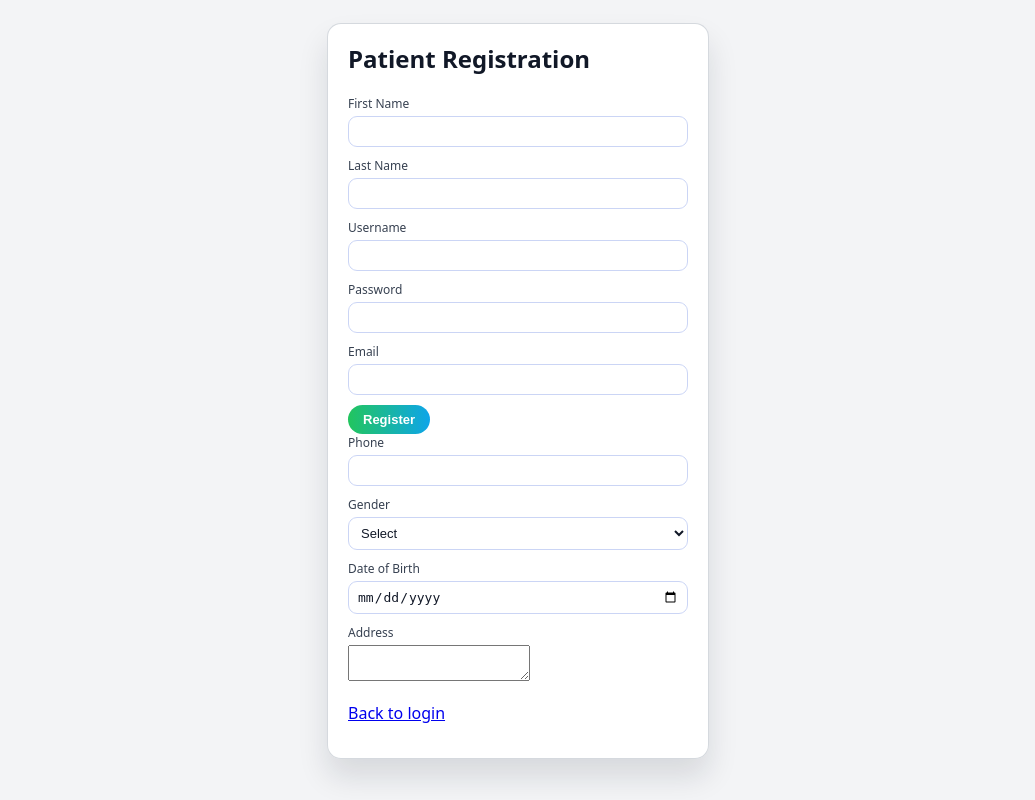
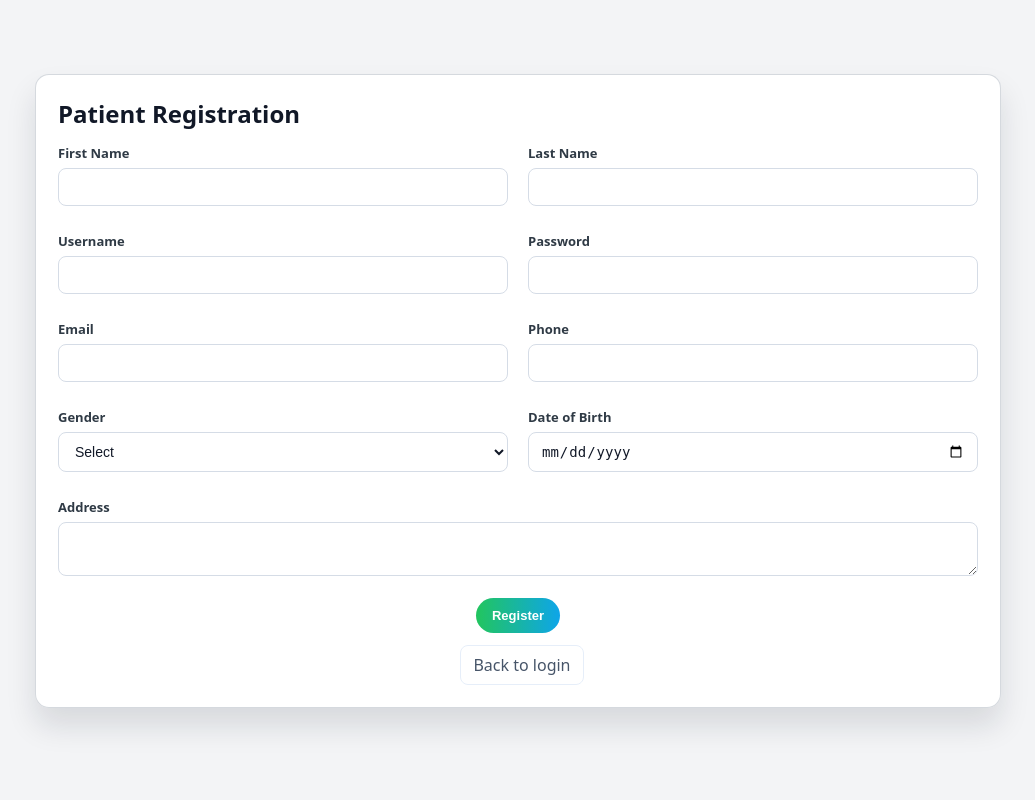
Before and after one commit to sudheermca51/mmp_poc, a Spring Boot app: page /patient/register in a window 1280 px wide. Shown: the whole page, without its empty margins (122-1157 px from the left). Run offline with Spring Boot 4, Linux system fonts and the light colour scheme.

Commit message:
All the UI layout everything is updated.. and working

```diff
--- a/mmp/src/main/resources/static/css/app.css
+++ b/mmp/src/main/resources/static/css/app.css
@@ -386,3 +386,116 @@
   color:#2b3a4a;
 }
 .table-btn.secondary { background:#f8fafc; }
+/* ===== TABLE STYLING - MMP CLEAN UI ===== */
+
+.table-styled {
+  width: 100%;
+  border-collapse: collapse;
+  background: #ffffff;
+  border: 2px solid #d0d7e2;         /* Highlighted border */
+  border-radius: 12px;
+  overflow: hidden;
+  box-shadow: 0 4px 20px rgba(0,0,0,0.05);
+}
+
+/* --- Header --- */
+.table-styled thead th {
+  background: linear-gradient(90deg, #4f46e5, #7c3aed);
+  color: white;
+  padding: 14px;
+  text-align: center;                /* Center header text */
+  font-size: 16px;                   /* Larger */
+  font-weight: 700;                  /* Bold */
+  border-bottom: 2px solid #d0d7e2;
+}
+
+/* --- Row Cells --- */
+.table-styled tbody td {
+  padding: 12px 10px;
+  border-bottom: 1px solid #e5e7eb;
+  text-align: center;                /* Center align rows too */
+  font-size: 15px;
+}
+
+/* --- Alternating Rows --- */
+.table-styled tbody tr:nth-child(even) {
+  background: #f9fafb;
+}
+
+/* --- Hover (optional) --- */
+.table-styled tbody tr:hover {
+  background: #eef2ff;
+}
+
+/* --- Empty row styling --- */
+.table-styled tbody tr td[colspan] {
+  font-style: italic;
+  color: #6b7280;
+  padding: 25px;
+}
+.table-styled thead th {
+  letter-spacing: 0.5px;
+  text-transform: uppercase;
+}
+/* ===== Clean two-column registration layout ===== */
+
+.register-grid {
+  display: grid;
+  grid-template-columns: repeat(2, 1fr);
+  gap: 16px 20px;
+}
+
+.register-field {
+  display: flex;
+  flex-direction: column;
+}
+
+.register-field.full {
+  grid-column: 1 / -1;
+}
+
+.register-field label {
+  font-size: 13px;
+  font-weight: 600;
+  color: #2f3a45;
+  margin-bottom: 6px;
+}
+
+.register-field input,
+.register-field select,
+.register-field textarea {
+  padding: 10px 12px;
+  border-radius: 8px;
+  border: 1px solid #d5dce6;
+  background: #fff;
+  font-size: 14px;
+}
+
+.register-field input:focus,
+.register-field select:focus,
+.register-field textarea:focus {
+  outline: none;
+  border-color: #3b82f6;
+  box-shadow: 0 0 0 2px rgba(59,130,246,0.2);
+}
+
+.register-card {
+  max-width: 820px;
+  width: 100%;
+  padding: 26px;
+  border-radius: 12px;
+  box-shadow: 0 12px 30px rgba(0,0,0,0.08);
+}
+
+.register-card h2 {
+  margin-top: 0;
+  margin-bottom: 18px;
+  font-size: 22px;
+  font-weight: 700;
+}
+
+@media (max-width: 780px) {
+  .register-grid {
+    grid-template-columns: 1fr;
+  }
+}
--- a/mmp/src/main/resources/templates/patient/patient-home.html
+++ b/mmp/src/main/resources/templates/patient/patient-home.html
@@ -133,9 +133,9 @@
             </div>
         </div>
 
-        <div class="card">
+        <div class="table-card">
             <h3>Appointments</h3>
-            <table>
+            <table class="table-styled">
                 <thead>
                 <tr>
                     <th>Date</th>
--- a/mmp/src/main/resources/templates/patient/patient-register.html
+++ b/mmp/src/main/resources/templates/patient/patient-register.html
@@ -3,43 +3,112 @@
 <head>
     <title>Patient Registration - MMP</title>
     <link rel="stylesheet" th:href="@{/css/app.css}">
+    <!-- minimal inline styles for two-column layout (safe & non-invasive) -->
+    <style>
+      .form-grid {
+        display: grid;
+        grid-template-columns: repeat(2, 1fr);
+        gap: 14px 18px;
+        align-items: start;
+        width: 100%;
+        box-sizing: border-box;
+      }
+      .form-row { display:flex; flex-direction:column; }
+      .form-row.full { grid-column: 1 / -1; }
+      .form-row label { margin-bottom:6px; font-weight:600; color:#2b4250; font-size:13px; }
+      .form-row input, .form-row textarea, .form-row select {
+        width:100%;
+        padding:10px 12px;
+        border-radius:8px;
+        border:1px solid #e6eef9;
+        background:#fff;
+        box-sizing:border-box;
+        font-size:14px;
+        color:#0f172a;
+      }
+      .form-row textarea { min-height:90px; resize:vertical; }
+      .card.login-card { width:100%; max-width:920px; padding:22px; }
+      .card.login-card h2 { margin-top:0; margin-bottom:14px; }
+      .btn-primary { background: linear-gradient(90deg,#22c55e,#0ea5e9); color:#fff; padding:10px 16px; border-radius:999px; border:none; font-weight:700; cursor:pointer;}
+      @media (max-width:780px) { .form-grid { grid-template-columns: 1fr; gap:12px; } }
+    </style>
 </head>
 <body>
 <div class="layout center-layout">
     <div class="card login-card">
         <h2>Patient Registration</h2>
+
+        <!-- main form: body wrapped with form-grid -->
         <form method="post" th:action="@{/patient/register}">
-            <label>First Name</label>
-            <input type="text" name="firstName" required>
-            <label>Last Name</label>
-            <input type="text" name="lastName">
-            <label>Username</label>
-            <input type="text" name="username" required>
-            <label>Password</label>
-            <input type="password" name="password" required>
-            <label>Email</label>
-            <input type="email" name="email">
-            <button class="btn-primary" type="submit">Register</button>
-			<label>Phone</label>
-			<input type="text" name="phone">
+         <div class="register-grid">
 
-			<label>Gender</label>
-			<select name="gender">
-			    <option value="">Select</option>
-			    <option value="MALE">Male</option>
-			    <option value="FEMALE">Female</option>
-			    <option value="OTHER">Other</option>
-			</select>
+            <!-- First + Last (row) -->
+            <div class="register-field">
+              <label for="firstName">First Name</label>
+              <input id="firstName" type="text" name="firstName" required>
+            </div>
 
-			<label>Date of Birth</label>
-			<input type="date" name="dob">
+            <div class="register-field">
+              <label for="lastName">Last Name</label>
+              <input id="lastName" type="text" name="lastName">
+            </div>
 
-			<label>Address</label>
-			<textarea name="address"></textarea>
+            <!-- Username + Password -->
+            <div class="register-field">
+              <label for="username">Username</label>
+              <input id="username" type="text" name="username" required>
+            </div>
+
+           <div class="register-field">
+              <label for="password">Password</label>
+              <input id="password" type="password" name="password" required>
+            </div>
+
+            <!-- Email + Phone -->
+           <div class="register-field">
+              <label for="email">Email</label>
+              <input id="email" type="email" name="email">
+            </div>
+
+           <div class="register-field">
+              <label for="phone">Phone</label>
+              <input id="phone" type="text" name="phone">
+            </div>
+
+            <!-- Gender + DOB -->
+            <div class="register-field">
+              <label for="gender">Gender</label>
+              <select id="gender" name="gender">
+                <option value="">Select</option>
+                <option value="MALE">Male</option>
+                <option value="FEMALE">Female</option>
+                <option value="OTHER">Other</option>
+              </select>
+            </div>
+
+         <div class="register-field">
+              <label for="dob">Date of Birth</label>
+              <input id="dob" type="date" name="dob">
+            </div>
+
+            <!-- Address spans full width -->
+                <div class="register-field full">
+              <label for="address">Address</label>
+              <textarea id="address" name="address"></textarea>
+            </div>
+
+            <!-- Register button row spans full width -->
+                <div class="register-field full" style="display:flex; align-items:center; gap:12px; margin-top:6px;">
+              <button class="btn-primary" type="submit">Register</button>
+              <a th:href="@{/patient/login}" style="margin-left:8px; color:#475569; text-decoration:none; padding:8px 12px; border-radius:8px; border:1px solid #e6eef9;">Back to login</a>
+            </div>
+
+          </div> <!-- /.form-grid -->
         </form>
-        <p class="error" th:if="${error}" th:text="${error}"></p>
-        <p th:if="${message}" th:text="${message}"></p>
-        <p><a th:href="@{/patient/login}">Back to login</a></p>
+
+        <p class="error" th:if="${error}" th:text="${error}" style="margin-top:10px;"></p>
+        <p th:if="${message}" th:text="${message}" style="margin-top:6px;"></p>
+
     </div>
 </div>
 </body>
```
